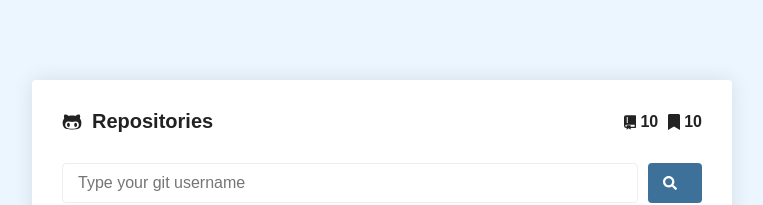
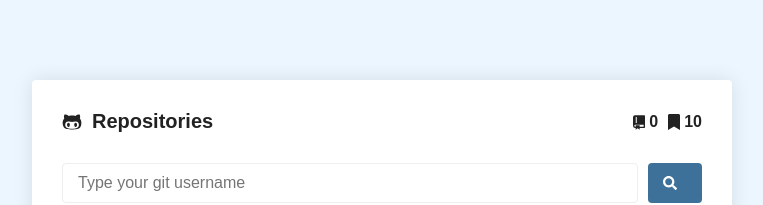
Before and after one commit to mardsonferreira/hc_react_challenge, a React (Create React App) app: page / in a window 1280 px wide. Shown: the top 205 px of the page, without its empty margins (258-1021 px from the left). Built offline with nearby package versions, Linux system fonts and the light colour scheme.

Commit message:
Creating repo context

```diff
--- a/src/App.tsx
+++ b/src/App.tsx
@@ -2,13 +2,14 @@ import React from 'react';
 import Routes from './routes';
 
 import GlobalStyle from './styles/global';
+import { RepoContextProvider } from './context/repoContext';
 
 function App() {
   return (
-    <>
+    <RepoContextProvider>
       <GlobalStyle />
       <Routes />
-    </>
+    </RepoContextProvider>
   );
 }
 
--- a/src/components/Header/index.tsx
+++ b/src/components/Header/index.tsx
@@ -4,7 +4,11 @@ import { RiGitRepositoryFill } from 'react-icons/ri';
 
 import { Container, Info } from './styles';
 
+import { useRepos } from '../../context/repoContext';
+
 export default function Header() {
+  const { totalRepos } = useRepos();
+
   return (
     <Container>
       <h1>
@@ -14,7 +18,7 @@ export default function Header() {
 
       <Info>
         <RiGitRepositoryFill />
-        <span>10</span>
+        <span>{totalRepos}</span>
 
         <FaBookmark />
         <span>10</span>
--- /dev/null
+++ b/src/context/repoContext.tsx
@@ -0,0 +1,35 @@
+import React, { createContext, useState, useContext, ReactNode } from 'react';
+
+type RepoContextData = {
+  totalRepos: number;
+  updateTotalRepos: (total: number) => void;
+};
+
+type RepoContextProviderProps = {
+  children: ReactNode;
+};
+
+export const RepoContext = createContext({} as RepoContextData);
+
+export function RepoContextProvider({ children }: RepoContextProviderProps) {
+  const [totalRepos, setTotalRepos] = useState(0);
+
+  function updateTotalRepos(total: number) {
+    setTotalRepos(total);
+  }
+
+  return (
+    <RepoContext.Provider
+      value={{
+        totalRepos,
+        updateTotalRepos,
+      }}
+    >
+      {children}
+    </RepoContext.Provider>
+  );
+}
+
+export const useRepos = () => {
+  return useContext(RepoContext);
+};
--- a/src/pages/Main/index.tsx
+++ b/src/pages/Main/index.tsx
@@ -19,6 +19,8 @@ import api from '../../services/api';
 import Container from '../../components/Container';
 import Header from '../../components/Header';
 
+import { useRepos } from '../../context/repoContext';
+
 interface RepositoryProps {
   id: number;
   title: string;
@@ -29,12 +31,12 @@ interface RepositoryProps {
 }
 
 export default function Main() {
+  const { updateTotalRepos } = useRepos();
+
   const [username, setUsername] = useState('');
   const [repositories, setRepositories] = useState<RepositoryProps[]>([]);
   const [loading, setLoading] = useState(false);
   const [error, setError] = useState(false);
-
-  const [favoriteRepos, setFavoriteRepos] = useState<RepositoryProps[]>([]);
 
   function handleInputChange(e) {
     setUsername(e.target.value);
@@ -81,6 +83,8 @@ export default function Main() {
       setRepositories(repos);
 
       setUsername('');
+
+      updateTotalRepos(repos.length);
     } catch (err) {
       console.log(err);
       setLoading(false);
```
